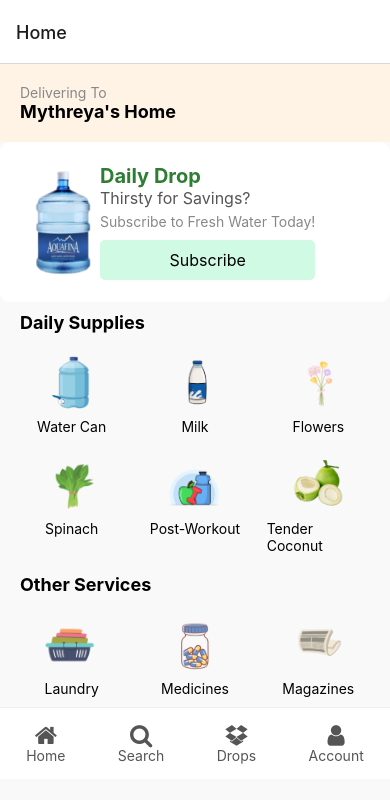
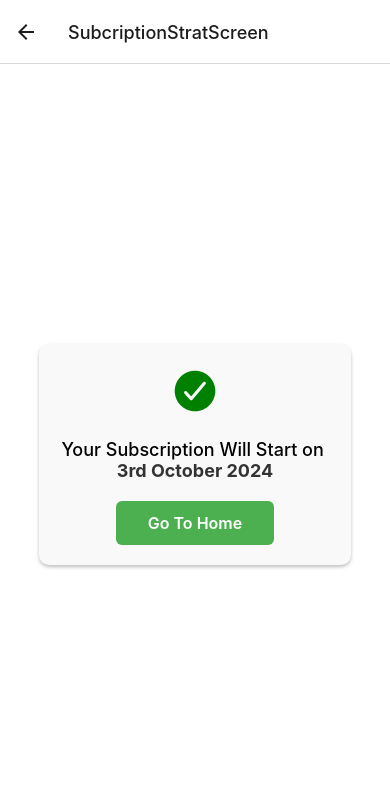
Before and after one commit to sabithaece/DailyDrops, a React Native app: screen /SubcriptionStratScreen in a window 390 px wide. Shown: the top 800 px of the page. Built offline with nearby package versions, Linux system fonts and the light colour scheme.

Commit message:
last update

```diff
--- a/App.js
+++ b/App.js
@@ -7,9 +7,8 @@ import DropsScreen from "./screen/DropsScreen";
 import AccountScreen from "./screen/AccountScreen";
 import DetailsScreen from "./screen/DetailsScreen";
 import WaterCanScreen from "./screen/WaterCanScreen";
-import VendorSubscriptionScreen from "./screen/VendorSubscriptionScreen";
-
-
+import Vendor from "./screen/VendorSubscriptionScreen";
+import SubcriptionStratScreen from "./screen/SubcriptionStratScreen";
 
 const Stack = createStackNavigator();
 
@@ -23,12 +22,11 @@ const App = () => {
         <Stack.Screen name="Account" component={AccountScreen} />
         <Stack.Screen name="details" component={DetailsScreen} />
         <Stack.Screen name="WaterCan" component={WaterCanScreen} />
+        <Stack.Screen name="Vendor" component={Vendor} />
         <Stack.Screen
-          name="VendorSubscriptionScreen"
-          component={VendorSubscriptionScreen}
+          name="SubcriptionStratScreen"
+          component={SubcriptionStratScreen}
         />
-
-        {/* You can add more screens here as needed */}
       </Stack.Navigator>
     </NavigationContainer>
   );
--- /dev/null
+++ b/screen/SubcriptionStratScreen.js
@@ -0,0 +1,74 @@
+import React from "react";
+import { View, Text, StyleSheet, TouchableOpacity } from "react-native";
+import { useNavigation } from "@react-navigation/native";
+import { Ionicons } from "@expo/vector-icons";
+
+const SubcriptionStratScreen = () => {
+  const navigation = useNavigation();
+
+  const handleGoHome = () => {
+    navigation.navigate("Home");
+  };
+
+  return (
+    <View style={styles.container}>
+      <View style={styles.box}>
+        <Ionicons name="checkmark-circle" size={50} color="green" />
+        <Text style={styles.message}>
+          Your Subscription Will Start on {"\n"}
+          <Text style={styles.date}>3rd October 2024</Text>
+        </Text>
+        <TouchableOpacity style={styles.button} onPress={handleGoHome}>
+          <Text style={styles.buttonText}>Go To Home</Text>
+        </TouchableOpacity>
+      </View>
+    </View>
+  );
+};
+
+const styles = StyleSheet.create({
+  container: {
+    flex: 1,
+    justifyContent: "center",
+    alignItems: "center",
+    backgroundColor: "#fff",
+  },
+  box: {
+    width: "80%",
+    backgroundColor: "#f9f9f9",
+    padding: 20,
+    borderRadius: 10,
+    alignItems: "center",
+    shadowColor: "#000",
+    shadowOffset: {
+      width: 0,
+      height: 2,
+    },
+    shadowOpacity: 0.25,
+    shadowRadius: 3.84,
+    elevation: 5,
+  },
+  message: {
+    fontSize: 18,
+    fontWeight: "500",
+    textAlign: "center",
+    marginVertical: 20,
+  },
+  date: {
+    fontWeight: "bold",
+    color: "#333",
+  },
+  button: {
+    backgroundColor: "#4caf50",
+    paddingVertical: 12,
+    paddingHorizontal: 32,
+    borderRadius: 6,
+  },
+  buttonText: {
+    color: "#fff",
+    fontSize: 16,
+    fontWeight: "600",
+  },
+});
+
+export default SubcriptionStratScreen;
--- a/screen/VendorSubscriptionScreen.js
+++ b/screen/VendorSubscriptionScreen.js
@@ -3,14 +3,15 @@ import {
   View,
   Text,
   Image,
-  Button,
   TouchableOpacity,
   StyleSheet,
   FlatList,
 } from "react-native";
+import { useNavigation } from "@react-navigation/native";
 
 const VendorSubscriptionScreen = () => {
-  // Sample data for vendor and products
+  const navigation = useNavigation();
+
   const vendor = {
     name: "Swetha Agencies",
     location: "OMR, Kazhipattur",
@@ -36,7 +37,7 @@ const VendorSubscriptionScreen = () => {
 
   const renderOtherProduct = ({ item }) => (
     <View style={styles.otherProductContainer}>
-      <Image source={{ uri: item.image }} style={styles.otherProductImage} />
+      <Image source={item.imageUrl} style={styles.otherProductImage} />
       <Text>{item.name}</Text>
     </View>
   );
@@ -48,24 +49,31 @@ const VendorSubscriptionScreen = () => {
         <View style={styles.vendorAvatar}>
           <Text style={styles.vendorAvatarText}>SA</Text>
         </View>
-        <View>
+        <View style={styles.vendorDetails}>
           <Text style={styles.vendorName}>{vendor.name}</Text>
           <Text style={styles.vendorLocation}>{vendor.location}</Text>
         </View>
       </View>
 
+      {/* Gray Line */}
+      <View style={styles.grayLine} />
+
       {/* Main Product Information */}
       <View style={styles.mainProduct}>
+        <Text style={styles.productName}>{vendor.mainProduct.name}</Text>
+        <Text style={styles.productSize}>{vendor.mainProduct.size}</Text>
         <Image
-          source={{ uri: vendor.mainProduct.image }}
+          source={vendor.mainProduct.imageUrl}
           style={styles.mainProductImage}
         />
-        <Text style={styles.productName}>{vendor.mainProduct.name}</Text>
-        <Text style={styles.productSize}>{vendor.mainProduct.size}</Text>
-        <Text style={styles.productPrice}>
-          ₹ {vendor.mainProduct.price} Inclusive of all tax
-        </Text>
-        <TouchableOpacity style={styles.subscribeButton}>
+        <Text style={styles.priceBold}>₹ {vendor.mainProduct.price}</Text>
+
+        <Text style={styles.taxInfo}>Inclusive of all tax</Text>
+
+        <TouchableOpacity
+          style={styles.subscribeButton}
+          onPress={() => navigation.navigate("SubcriptionStratScreen")}
+        >
           <Text style={styles.subscribeButtonText}>Subscribe</Text>
         </TouchableOpacity>
       </View>
@@ -79,6 +87,7 @@ const VendorSubscriptionScreen = () => {
           keyExtractor={(item) => item.id}
           horizontal
           showsHorizontalScrollIndicator={false}
+          ItemSeparatorComponent={() => <View style={styles.separator} />}
         />
       </View>
     </View>
@@ -94,6 +103,7 @@ const styles = StyleSheet.create({
   vendorInfo: {
     flexDirection: "row",
     alignItems: "center",
+    justifyContent: "center",
     marginBottom: 16,
   },
   vendorAvatar: {
@@ -110,12 +120,21 @@ const styles = StyleSheet.create({
     fontWeight: "bold",
     fontSize: 18,
   },
+  vendorDetails: {
+    justifyContent: "center",
+  },
   vendorName: {
     fontWeight: "bold",
     fontSize: 18,
   },
   vendorLocation: {
     color: "#888",
+  },
+  grayLine: {
+    height: 1,
+    backgroundColor: "#D3D3D3",
+    width: "100%",
+    marginVertical: 10,
   },
   mainProduct: {
     alignItems: "center",
@@ -130,23 +149,39 @@ const styles = StyleSheet.create({
     fontWeight: "bold",
     fontSize: 16,
     marginTop: 8,
+    textAlign: "left",
+    marginRight: 200,
   },
   productSize: {
     color: "#888",
+    textAlign: "center",
+    marginRight: 200,
   },
   productPrice: {
     color: "#888",
-    marginTop: 8,
+    textAlign: "left",
+  },
+  priceBold: {
+    fontWeight: "bold",
+    fontSize: 18,
+    marginRight: 250,
+  },
+  taxInfo: {
+    color: "#888",
+    fontSize: 12,
+    textAlign: "center",
+    marginRight: 200,
   },
   subscribeButton: {
-    backgroundColor: "#32CD32",
+    backgroundColor: "#9dd694",
     paddingVertical: 10,
-    paddingHorizontal: 20,
+    paddingHorizontal: 30,
     borderRadius: 5,
-    marginTop: 10,
+    marginTop: -40,
+    marginLeft: 150,
   },
   subscribeButtonText: {
-    color: "#fff",
+    color: "#064e3b",
     fontWeight: "bold",
   },
   otherProductsContainer: {
@@ -158,7 +193,11 @@ const styles = StyleSheet.create({
   },
   otherProductContainer: {
     alignItems: "center",
-    marginRight: 10,
+    borderWidth: 1,
+    borderColor: "#9dd694",
+    borderRadius: 10,
+    padding: 20,
+    marginHorizontal: 5,
   },
   otherProductImage: {
     width: 80,
@@ -166,6 +205,9 @@ const styles = StyleSheet.create({
     resizeMode: "contain",
     marginBottom: 5,
   },
+  separator: {
+    width: 10,
+  },
 });
 
 export default VendorSubscriptionScreen;
--- a/screen/WaterCanScreen.js
+++ b/screen/WaterCanScreen.js
@@ -8,7 +8,7 @@ import {
   FlatList,
 } from "react-native";
 import Icon from "react-native-vector-icons/FontAwesome";
-import { useNavigation } from "@react-navigation/native"; // Ensure you import the navigation hook
+import { useNavigation } from "@react-navigation/native";
 
 const waterCanData = [
   {
@@ -43,7 +43,7 @@ const WaterCanScreen = () => {
       </View>
       <TouchableOpacity
         style={styles.button}
-        onPress={() => navigation.navigate("VendorSubscriptionScreen")} // Navigate to the required screen
+        onPress={() => navigation.navigate("Vendor")}
       >
         <Text style={styles.buttonText}>Subscribe</Text>
       </TouchableOpacity>
```
Also changed, not shown: package.json (+6 -6 lines), 1 other file (tests, documents, lock files or other folders).
